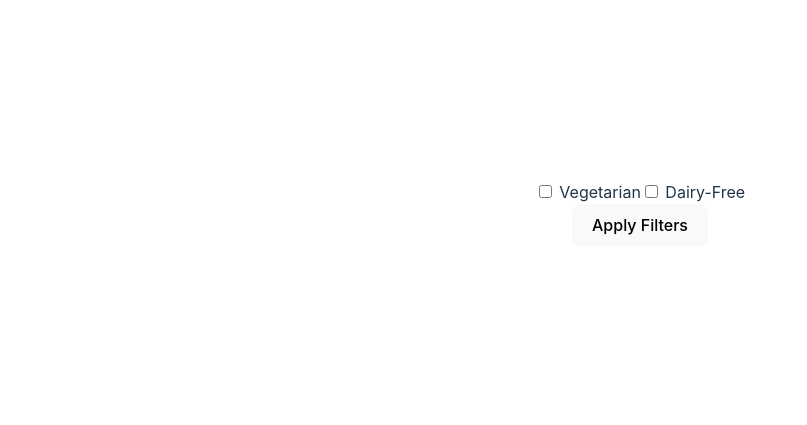
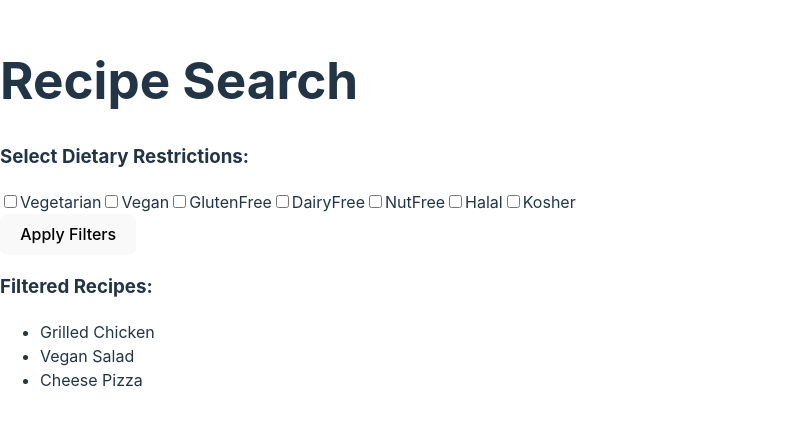
Before and after one commit to hvpham-yorku/gourmet_guide-group_15, a React (Vite) app in the folder client/: page / in a window 1280 px wide. Shown: the part 187-612 px from the top of the page, without its empty margins (0-807 px from the left). Built offline with nearby package versions, Linux system fonts and the light colour scheme.

Commit message:
added filter functionality with react, row of checkboxes

```diff
--- a/client/src/App.jsx
+++ b/client/src/App.jsx
@@ -1,22 +1,67 @@
-// import { useState } from "react";
-// import reactLogo from "./assets/react.svg";
-// import viteLogo from "/vite.svg";
-import "./App.css";
+import { useState } from "react";
+import { filterRecipesByDiet } from "./filterRecipesByDiet.js"; // Path to your filtering function
 
-function App() {
+// Example dietary restrictions list
+const dietaryOptions = [
+  "vegetarian",
+  "vegan",
+  "glutenFree",
+  "dairyFree",
+  "nutFree",
+  "halal",
+  "kosher",
+];
+
+// eslint-disable-next-line react/prop-types
+function App({ recipes }) {
+  const [selectedRestrictions, setSelectedRestrictions] = useState([]);
+  const [filteredRecipes, setFilteredRecipes] = useState(recipes);
+
+  // Handle checkbox selection
+  const handleCheckboxChange = (e) => {
+    const value = e.target.value;
+    setSelectedRestrictions((prev) =>
+      e.target.checked
+        ? [...prev, value]
+        : prev.filter((item) => item !== value)
+    );
+  };
+
+  // Filter recipes when Apply Filters is clicked
+  const applyFilters = () => {
+    let updatedRecipes = recipes;
+
+    selectedRestrictions.forEach((restriction) => {
+      updatedRecipes = filterRecipesByDiet(updatedRecipes, restriction);
+    });
+
+    setFilteredRecipes(updatedRecipes);
+  };
+
   return (
-    <>
-      <div id="dietary-filters">
-        <label>
-          <input type="checkbox" value="vegetarian" /> Vegetarian
-        </label>
-        <label>
-          <input type="checkbox" value="dairy-free" /> Dairy-Free
-        </label>
+    <div>
+      <h1>Recipe Search</h1>
+      <div>
+        <h3>Select Dietary Restrictions:</h3>
+        {dietaryOptions.map((option) => (
+          <label key={option}>
+            <input
+              type="checkbox"
+              value={option}
+              onChange={handleCheckboxChange}
+            />
+            {option.charAt(0).toUpperCase() + option.slice(1)}
+          </label>
+        ))}
       </div>
-      <button id="apply-filters">Apply Filters</button>
-      <div id="filtered-recipes"></div>
-    </>
+      <button onClick={applyFilters}>Apply Filters</button>
+      <h3>Filtered Recipes:</h3>
+      <ul>
+        {filteredRecipes.map((recipe) => (
+          <li key={recipe.name}>{recipe.name}</li>
+        ))}
+      </ul>
+    </div>
   );
 }
 
--- /dev/null
+++ b/client/src/filterRecipesByDiet.js
@@ -0,0 +1,113 @@
+const dietaryRestrictions = {
+  vegetarian: [
+    "beef",
+    "pork",
+    "chicken",
+    "lamb",
+    "fish",
+    "shellfish",
+    "bacon",
+    "ham",
+    "veal",
+    "duck",
+    "turkey",
+    "sausage",
+    "gelatin (non-vegetarian)",
+  ],
+  vegan: [
+    "beef",
+    "pork",
+    "chicken",
+    "lamb",
+    "fish",
+    "shellfish",
+    "bacon",
+    "ham",
+    "veal",
+    "duck",
+    "turkey",
+    "sausage",
+    "gelatin",
+    "milk",
+    "cheese",
+    "butter",
+    "cream",
+    "yogurt",
+    "eggs",
+    "honey",
+    "whey",
+    "casein",
+  ],
+  glutenFree: [
+    "wheat",
+    "barley",
+    "rye",
+    "bulgur",
+    "couscous",
+    "semolina",
+    "spelt",
+    "triticale",
+    "malt",
+    "farina",
+    "graham flour",
+    "durum",
+  ],
+  dairyFree: [
+    "milk",
+    "cheese",
+    "butter",
+    "cream",
+    "yogurt",
+    "ghee",
+    "whey",
+    "casein",
+    "condensed milk",
+    "evaporated milk",
+    "custard",
+    "cream cheese",
+    "ice cream",
+  ],
+  nutFree: [
+    "almonds",
+    "walnuts",
+    "cashews",
+    "pistachios",
+    "pecans",
+    "hazelnuts",
+    "macadamia nuts",
+    "brazil nuts",
+    "pine nuts",
+    "peanuts", // Include as some nut-free diets avoid peanuts
+    "nut oils (e.g., almond oil)",
+  ],
+  halal: [
+    "pork",
+    "bacon",
+    "ham",
+    "gelatin (non-halal)",
+    "alcohol",
+    "meat not slaughtered according to halal guidelines",
+    "blood and blood products",
+    "carnivorous animals",
+  ],
+  kosher: [
+    "pork",
+    "shellfish",
+    "meat and dairy in the same dish",
+    "meat not slaughtered according to kosher guidelines",
+    "gelatin (non-kosher)",
+    "cheeseburgers (mixing meat and cheese)",
+  ],
+};
+
+export function filterRecipesByDiet(recipes, restriction) {
+  // Get the list of ingredients to avoid for the given restriction
+  const restrictedIngredients = dietaryRestrictions[restriction] || [];
+
+  return recipes.filter(
+    (recipe) =>
+      !recipe.ingredients.some((ingredient) =>
+        restrictedIngredients.includes(ingredient.toLowerCase())
+      )
+  );
+}
--- a/client/src/main.jsx
+++ b/client/src/main.jsx
@@ -3,8 +3,23 @@ import { createRoot } from "react-dom/client";
 import "./index.css";
 import App from "./App.jsx";
 
+const sampleRecipes = [
+  {
+    name: "Grilled Chicken",
+    ingredients: ["chicken", "salt", "pepper"],
+  },
+  {
+    name: "Vegan Salad",
+    ingredients: ["lettuce", "tomato", "cucumber"],
+  },
+  {
+    name: "Cheese Pizza",
+    ingredients: ["flour", "cheese", "tomato sauce"],
+  },
+];
+
 createRoot(document.getElementById("root")).render(
   <StrictMode>
-    <App />
+    <App recipes={sampleRecipes} />
   </StrictMode>
 );
```
Also changed, not shown: client/src/filterDietaryRestrictions.js (deleted, +0 -178 lines).
